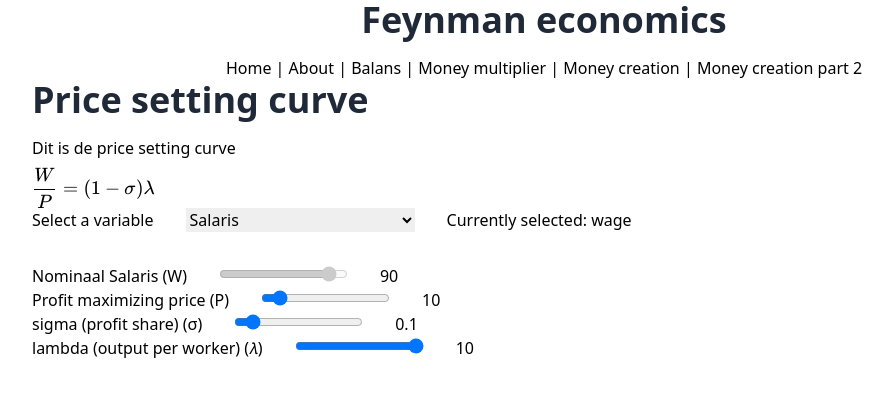
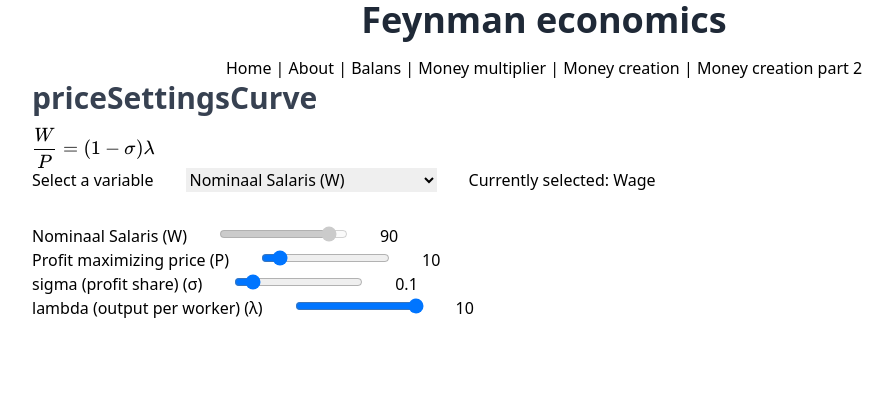
Before and after one commit to jurcello/feynman-economy, a Vue app: page /price-setting-curve in a window 1280 px wide. Shown: the top 396 px of the page, without its empty margins (96-989 px from the left). Built offline with nearby package versions, Linux system fonts and the light colour scheme.

Commit message:
Removed old implementation of price setting curve.

```diff
--- a/src/PlainObjects/formulaInformation.ts
+++ b/src/PlainObjects/formulaInformation.ts
@@ -26,7 +26,6 @@ class Formula {
         for (const varInfoElement of components) {
             this.components.set(varInfoElement.name, varInfoElement);
         }
-        console.log(this.getComponents());
         this.currentReactable = this.getComponents()[0].name;
     }
 
@@ -35,7 +34,6 @@ class Formula {
     }
 
     public calculateNewValues(): void {
-        console.log("calculateNewValues", this.components, this.currentReactable);
         this.components.get(this.currentReactable)?.reCalculator()
     }
 }
--- a/src/components/FormulaVisualizer.vue
+++ b/src/components/FormulaVisualizer.vue
@@ -41,7 +41,6 @@ const { formula } = defineProps({
 const formulaDiv = ref<HTMLDivElement>();
 
 onMounted(() => {
-  console.log(formula);
   formula.calculateNewValues();
   katex.render(formula.formulaInTex, formulaDiv.value!);
 })
--- a/src/components/VisualizePriceSettingCurve.vue
+++ /dev/null
@@ -1,126 +0,0 @@
-<template>
-  <p>Dit is de price setting curve</p>
-  <div>
-    <div ref="formula">
-
-    </div>
-    <div class="slider mb-8">
-      <div>Select a variable</div>
-      <div>
-        <select v-model="currentReactable">
-          <option :value="ReactableValue.wage">Salaris</option>
-          <option :value="ReactableValue.price">Profit maximizing price</option>
-          <option :value="ReactableValue.sigma">sigma (profit share)</option>
-          <option :value="ReactableValue.lambda">lambda (output per worker)</option>
-        </select>
-      </div>
-      <div>
-        <span>Currently selected: {{ ReactableValue[currentReactable] }}</span>
-      </div>
-    </div>
-    <div class="slider">
-      <div>Nominaal Salaris (W)</div>
-      <div>
-        <input type="range" v-model="wage" min="0" max="100" step="0.1"
-            :disabled="currentReactable == ReactableValue.wage"
-            @change="calculateNewValues"
-        />
-      </div>
-      <div><span>{{ wage }}</span></div>
-    </div>
-    <div class="slider">
-      <div>Profit maximizing price (P)</div>
-      <div><input type="range" v-model="price" min="0" max="100" step="0.1"
-          :disabled="currentReactable == ReactableValue.price"
-          @change="calculateNewValues"
-      />
-      </div>
-      <div><span>{{ price }}</span></div>
-    </div>
-    <div class="slider">
-      <div>sigma (profit share) (σ)</div>
-      <div><input type="range" v-model="sigma" min="0" max="1" step="0.01"
-          :disabled="currentReactable == ReactableValue.sigma"
-          @change="calculateNewValues"
-      />
-      </div>
-      <div><span>{{ sigma }}</span></div>
-    </div>
-    <div class="slider">
-      <div>lambda (output per worker) (𝜆)</div>
-      <div><input type="range" v-model="lambda" min="0" max="10" step="0.01"
-          :disabled="currentReactable == ReactableValue.lambda"
-          @change="calculateNewValues"
-      />
-      </div>
-      <div><span>{{ lambda }}</span></div>
-    </div>
-  </div>
-
-</template>
-
-<script setup lang="ts">
-import {ref, onMounted} from "vue";
-import katex from "katex";
-
-enum ReactableValue {
-  wage,
-  price,
-  sigma,
-  lambda,
-}
-
-const wage = ref(10);
-const price = ref(10);
-const sigma = ref(0.1);
-const lambda = ref(10);
-const currentReactable = ref(ReactableValue.wage);
-const formula = ref<HTMLDivElement | null>(null);
-
-const calculateNewValues = () => {
-  switch (currentReactable.value) {
-    case ReactableValue.wage:
-      wage.value = (1 - sigma.value) * lambda.value * price.value;
-      break;
-
-    case ReactableValue.price:
-      price.value = wage.value / ((1 - sigma.value) * lambda.value);
-      break;
-
-    case ReactableValue.sigma:
-      sigma.value = 1 - wage.value / (price.value * lambda.value);
-      break;
-
-    case ReactableValue.lambda:
-      lambda.value = wage.value / (price.value * (1 - sigma.value));
-      break;
-
-  }
-}
-
-const updateFormula = () => {
-  katex.render("\\dfrac{W}{P} = (1 - \\sigma) \\lambda", formula.value!);
-}
-
-
-
-onMounted(() => {
-  calculateNewValues();
-  updateFormula();
-});
-</script>
-
-<style scoped>
-.slider {
-  display: flex;
-
-  & div {
-    @apply mx-4;
-
-    &:first-child {
-      @apply ml-0;
-    }
-  }
-
-}
-</style>
--- a/src/components/VisualizePriceSettingsCurveNew.vue
+++ b/src/components/VisualizePriceSettingsCurve.vue
@@ -53,7 +53,7 @@ const lambdaComponent: VariableInformation = {
     lambda.value = wage.value / (price.value * (1 - sigma.value));
   },
   value: lambda,
-  label: "lambda (economic parameter) (λ)",
+  label: "lambda (output per worker) (λ)",
   min: 0,
   max: 10,
   step: 0.1,
--- a/src/router/index.ts
+++ b/src/router/index.ts
@@ -45,11 +45,6 @@ const routes = [
     name: 'PriceSettingCurve',
     component: PriceSettingCurve,
   },
-  {
-    path: '/price-setting-curve-new',
-    name: 'PriceSettingCurveNew',
-    component: PriceSettingCurveNew,
-  },
 ];
 
 // Create router instance
--- a/src/views/PriceSettingCurve.vue
+++ b/src/views/PriceSettingCurve.vue
@@ -1,11 +1,9 @@
 <template>
-  <h1>Price setting curve</h1>
-<VisualizePriceSettingCurve/>
+  <VisualizePriceSettingsCurve/>
 </template>
 
 <script setup lang="ts">
-
-import VisualizePriceSettingCurve from "@/components/VisualizePriceSettingCurve.vue";
+import VisualizePriceSettingsCurve from "@/components/VisualizePriceSettingsCurve.vue";
 </script>
 
 <style scoped>
--- a/src/views/PriceSettingCurveNew.vue
+++ /dev/null
@@ -1,13 +0,0 @@
-<template>
-  <VisualizePriceSettingsCurveNew/>
-</template>
-
-<script setup lang="ts">
-
-
-import VisualizePriceSettingsCurveNew from "@/components/VisualizePriceSettingsCurveNew.vue";
-</script>
-
-<style scoped>
-
-</style>
```
